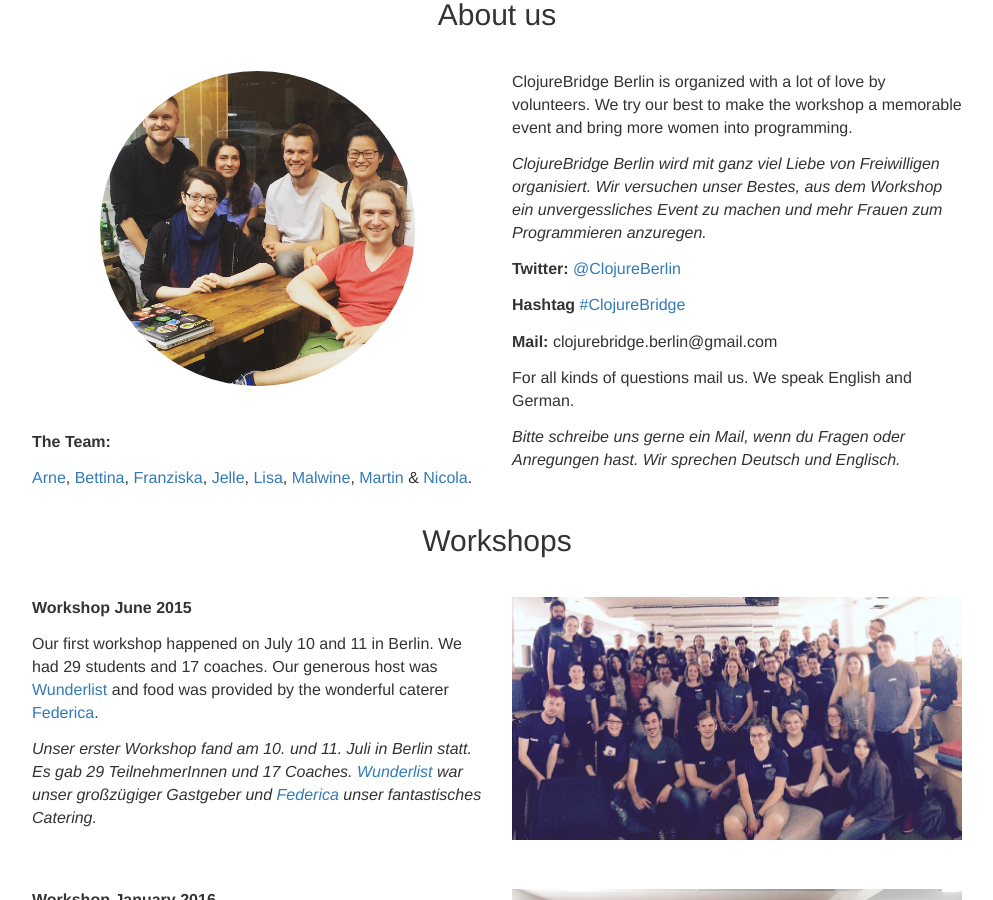
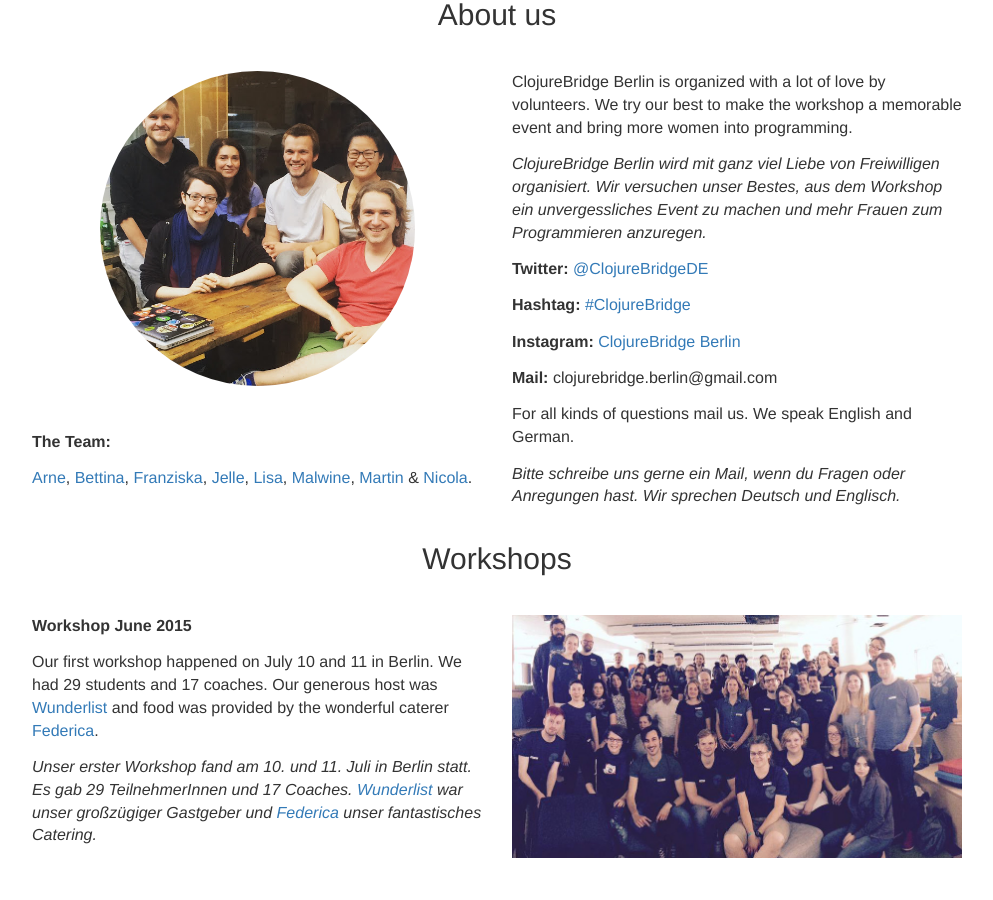
Before and after one commit to clojurebridge-berlin/clojurebridge-berlin.github.io, a Jekyll site: the page built from index.html, in a window 1280 px wide and 900 px high, scrolled down 4066 px. Shown: the whole window, without its empty margins (143-1136 px from the left). Built offline with Jekyll 4.4.1, drawn with Linux system fonts in a browser that asks for light colours.

Commit message:
Add our new twitter and instagram acoount

```diff
--- a/index.html
+++ b/index.html
@@ -237,8 +237,9 @@ title: Clojure Programming Workshops
       <div class="col-md-6">
         <p>ClojureBridge Berlin is organized with a lot of love by volunteers. We try our best to make the workshop a memorable event and bring more women into programming.</p>
         <p><i>ClojureBridge Berlin wird mit ganz viel Liebe von Freiwilligen organisiert. Wir versuchen unser Bestes, aus dem Workshop ein unvergessliches Event zu machen und mehr Frauen zum Programmieren anzuregen.</i></p>
-        <p><b>Twitter: </b><a href="https://twitter.com/ClojureBerlin">@ClojureBerlin</a></p>
-        <p><b>Hashtag</b> <a href="https://twitter.com/search?q=%23clojurebridge&src=typd">#ClojureBridge</a></p>
+        <p><b>Twitter: </b><a href="https://twitter.com/ClojureBridgede">@ClojureBridgeDE</a></p>
+        <p><b>Hashtag:</b> <a href="https://twitter.com/search?q=%23clojurebridge&src=typd">#ClojureBridge</a></p>
+        <p><b>Instagram:</b> <a href="https://www.instagram.com/clojurebridge_berlin/">ClojureBridge Berlin</a></p>
         <p><b>Mail:</b> clojurebridge.berlin@gmail.com</p>
         <p>For all kinds of questions mail us. We speak English and German.</p>
         <p><i>Bitte schreibe uns gerne ein Mail, wenn du Fragen oder Anregungen hast. Wir sprechen Deutsch und Englisch.</i></p>
```
Also changed, not shown: Gemfile.lock.
